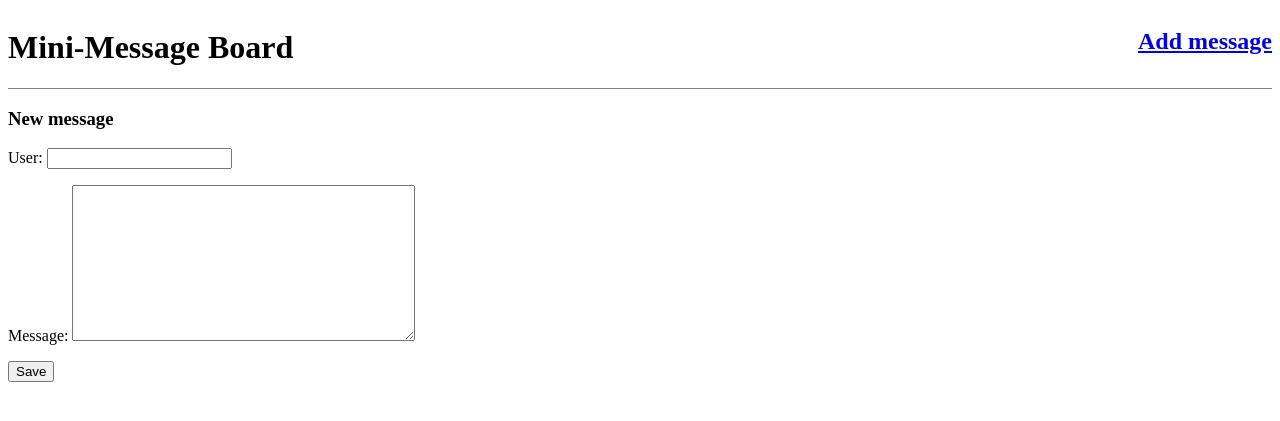
After one commit to MichaelAlexanderBryant/mini-message-board, a Django app: page /new/ in a window 1280 px wide. The commit adds this page. Shown: the top 421 px of the page. Run offline with Django 4.2, Linux system fonts and the light colour scheme.

Commit message:
Allow users to add message

```diff
--- a/django_project/settings.py
+++ b/django_project/settings.py
@@ -106,7 +106,7 @@ AUTH_PASSWORD_VALIDATORS = [
 
 LANGUAGE_CODE = "en-us"
 
-TIME_ZONE = "UTC"
+TIME_ZONE = "US/Pacific"
 
 USE_I18N = True
 
@@ -116,7 +116,8 @@ USE_TZ = True
 # Static files (CSS, JavaScript, Images)
 # https://docs.djangoproject.com/en/4.1/howto/static-files/
 
-STATIC_URL = "static/"
+STATIC_URL = "/static/"
+STATICFILES_DIRS = [BASE_DIR / "static"]
 
 # Default primary key field type
 # https://docs.djangoproject.com/en/4.1/ref/settings/#default-auto-field
--- a/posts/models.py
+++ b/posts/models.py
@@ -1,8 +1,13 @@
 from django.db import models
+from django.urls import reverse
 
 class Post(models.Model):
     user = models.CharField(max_length=30)
     message = models.TextField(max_length=250)
+    post_date = models.DateTimeField(auto_now_add=True)
 
     def __str__(self):
         return self.user + ": " + self.message[:20]
+
+    def get_absolute_url(self):
+        return reverse("home")
--- a/posts/templates/base.html
+++ b/posts/templates/base.html
@@ -1,14 +1,17 @@
 <!DOCTYPE html>
+{% load static %}
 <html lang="en">
 <head>
     <meta charset="UTF-8">
     <meta http-equiv="X-UA-Compatible" content="IE=edge">
     <meta name="viewport" content="width=device-width, initial-scale=1.0">
     <title>Mini-Message Board</title>
+    <link rel="stylesheet" href="{% static 'css/base.css' %}">
 </head>
 <body>
     <header>
-        <h1>Mini-Message Board</h1>
+        <h1 id="site-title">Mini-Message Board</h1>
+        <h2 id="add-message"><a href="{% url 'new_message' %}">Add message</a></h2>
     </header>
     <div>
         {% block content %}
--- a/posts/templates/post_list.html
+++ b/posts/templates/post_list.html
@@ -3,7 +3,7 @@
 {% block content %}
 {% for post in post_list %}
 <ul>
-    <li>{{ post.user }}: {{ post.message }}</li>
+    <li>{{ post.user }} ({{ post.post_date }} US/Pacific): {{ post.message }}</li>
 </ul>
 {% endfor %}
-{% endblock content%}
+{% endblock content %}
--- /dev/null
+++ b/posts/templates/post_new.html
@@ -0,0 +1,9 @@
+{% extends 'base.html' %}
+
+{% block content %}
+<h3>New message</h3>
+<form action="" method="post">{% csrf_token %}
+    {{ form.as_p }}
+    <input type="submit" value="Save">
+</form>
+{% endblock content %}
--- a/posts/urls.py
+++ b/posts/urls.py
@@ -1,7 +1,8 @@
 from django.urls import path
 
-from .views import PostListView
+from .views import PostListView, PostCreateView
 
 urlpatterns = [
+    path("new/", PostCreateView.as_view(), name="new_message"),
     path("", PostListView.as_view(), name="home")
 ]
--- a/posts/views.py
+++ b/posts/views.py
@@ -1,7 +1,13 @@
 from django.views.generic import ListView
+from django.views.generic.edit import CreateView
 
 from .models import Post
 
 class PostListView(ListView):
     model = Post
     template_name = "post_list.html"
+
+class PostCreateView(CreateView):
+    model = Post
+    template_name = "post_new.html"
+    fields = ["user", "message"]
--- /dev/null
+++ b/static/css/base.css
@@ -0,0 +1,5 @@
+header {
+    display:flex;
+    justify-content: space-between;
+    border-bottom: 1px solid grey;
+}
```
Also changed, not shown: db.sqlite3, posts/migrations/0002_post_post_date.py (added).
